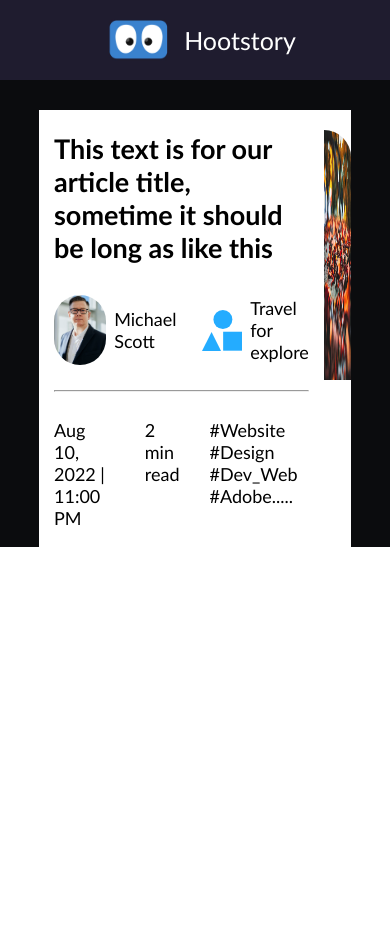
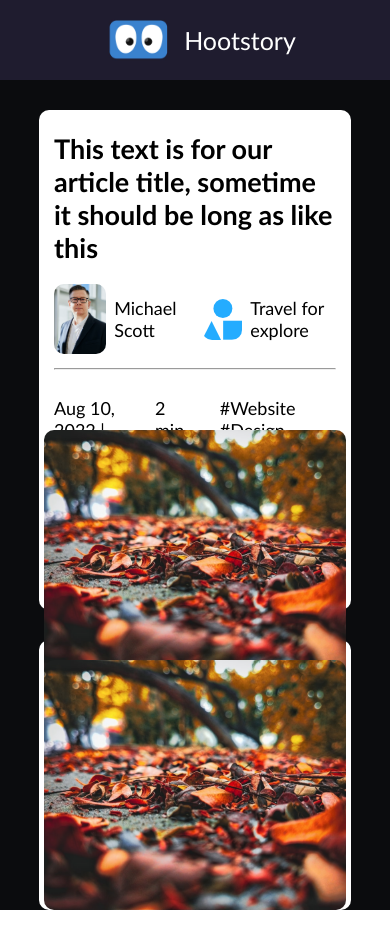
Before and after one commit to shihabsararrafid/front-end-task, a React (Create React App) app: page / in a window 390 px wide. Before the commit the page ends 844 px from the top, so only its background shows below. Built offline with nearby package versions, Linux system fonts and the light colour scheme.

Commit message:
short story 1 created and coverphoto inclusion done

```diff
--- a/src/Components/Body/Body.css
+++ b/src/Components/Body/Body.css
@@ -1,9 +1,36 @@
 .body{
-    background-color: white;
+
     width: 80%;
     margin: 30px auto;
 
 }
+.body *{
+border-radius: 10px;
+}
 .longStory_1{
-    display: flex;
+    background-color: white;
+    width: 100%;
+    display: grid;
+    grid-template-columns: 2fr 1fr;
+    grid-template-rows: 300px;
+    height: auto;
+    margin-bottom: 30px;
+
 }
+
+.shortStory_1{
+    background-color: white;
+}
+@media screen and (max-width:1000px ) {
+    .longStory_1{
+        grid-template-rows: 250px 200px;
+        grid-template-columns:1fr ;
+
+    }
+}
+@media screen and (max-width:750px) {
+    .longStory_1{
+        grid-row-gap: 50px;
+    }
+
+}
--- a/src/Components/Body/Body.js
+++ b/src/Components/Body/Body.js
@@ -10,6 +10,10 @@ const Body = () => {
             <LongStory></LongStory>
             <CoverPhoto></CoverPhoto>
             </div>
+            <div className='shortStory_1'>
+            <CoverPhoto></CoverPhoto>
+            </div>
+
 
         </div>
     );
--- a/src/Components/CoverPhoto/CoverPhoto.css
+++ b/src/Components/CoverPhoto/CoverPhoto.css
@@ -1,11 +1,11 @@
 .coverImage{
     border-top-right-radius: 65px;
-
+   object-fit: cover;
     display: block;
    width: 97%;
    height: 250px;
     margin: 0px auto;
 }
 .cover{
-    margin-top: 20px;
+    padding-top: 20px;
 }
```
